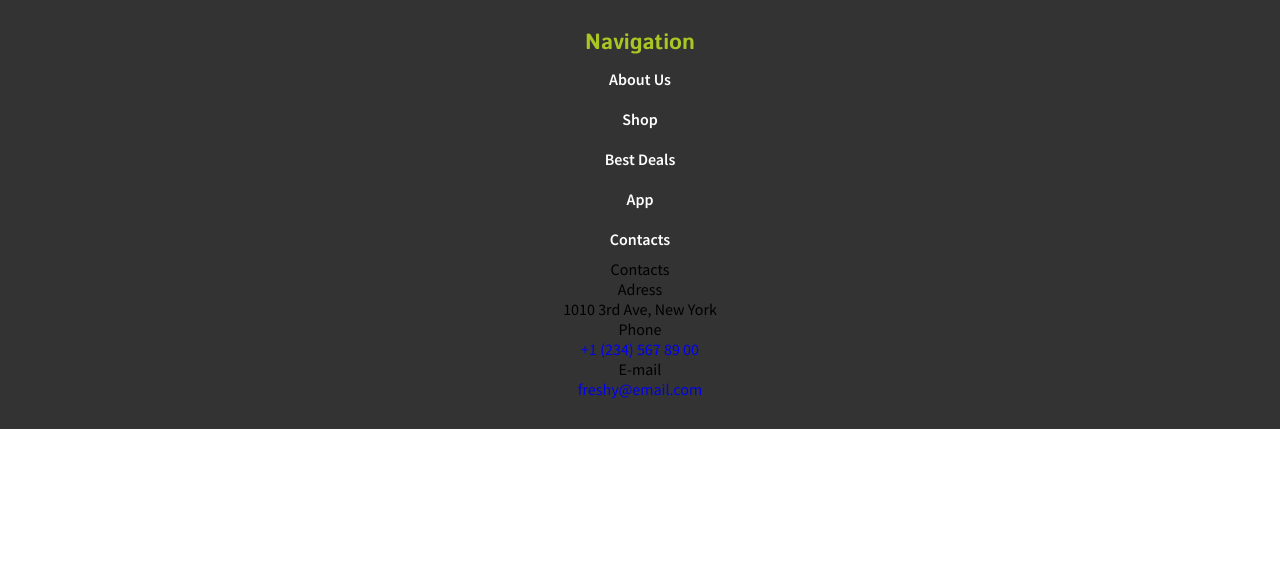
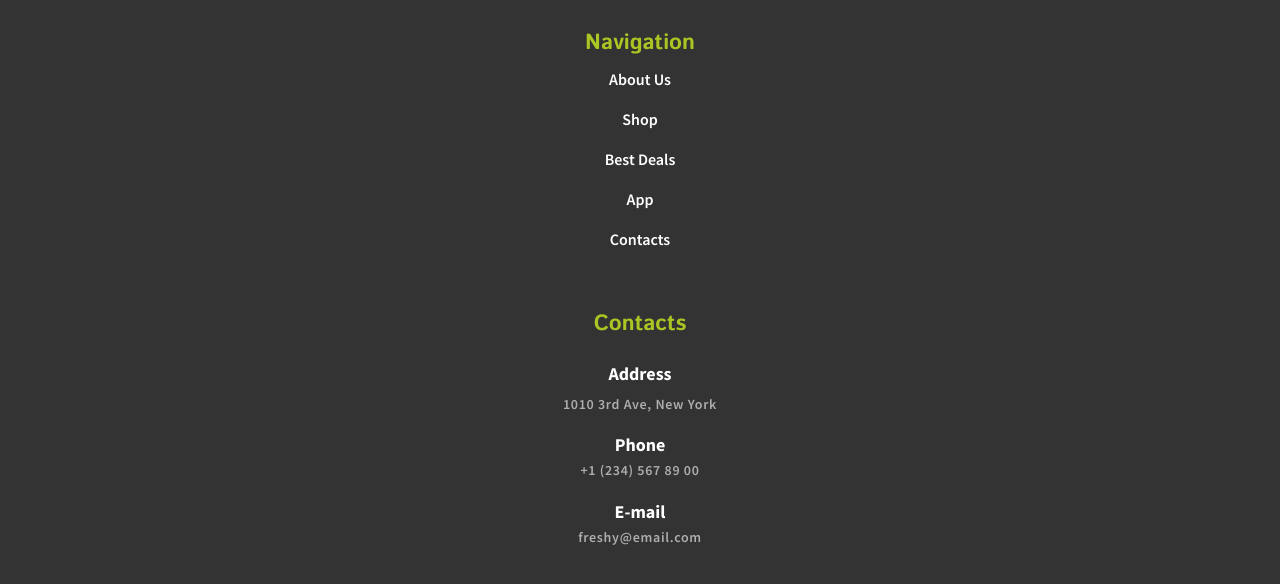
Before and after one commit to pumba299/Food-Market-Website, a plain HTML site: page index.html in a window 1280 px wide. Shown: the part 11045-11629 px from the top of the page. Before the commit the page ends 11474 px from the top, so only its background shows below. Drawn offline with Linux system fonts and the light colour scheme.

Commit message:
footer block

```diff
--- a/css/index-main.css
+++ b/css/index-main.css
@@ -1054,7 +1054,7 @@
     margin-top: 50px;
     padding: 0 15px;
 }
-.footer__nav-text {
+.footer__content-text {
     font-size: 22px;
     line-height: 1.4;
     letter-spacing: 0;
@@ -1073,3 +1073,27 @@
     color: var(--button-light-color);
     font-weight: 600;
 }
+.footer__contacts-block {
+    margin-top: 50px;
+    padding: 0 15px;
+}
+.footer__contacts-menu {
+    margin-top: 20px;
+}
+.footer__contact-item {
+    margin-bottom: 16px;
+}
+.footer__contact-text {
+    font-size: 18px;
+    line-height: 1.56;
+    font-weight: bold;
+    color: var(--button-light-color);
+}
+.footer__contact-text-body {
+    margin-top: 5px;
+    font-size: 14px;
+    line-height: 1.6;
+    letter-spacing: .05em;
+    font-weight: 600;
+    color: var(--shade-text-color);
+}
--- a/index.html
+++ b/index.html
@@ -1195,7 +1195,7 @@
                         </div>
                     </div>
                     <div class="footer__nav-block">
-                        <p class="footer__nav-text">
+                        <p class="footer__content-text">
                             <span>Navigation</span>
                         </p>
                         <nav class="footer__nav-menu">
@@ -1207,12 +1207,12 @@
                         </nav>
                     </div>
                     <div class="footer__contacts-block">
-                        <p class="footer__contacts-text">
+                        <p class="footer__content-text">
                             <span>Contacts</span>
                         </p>
                         <div class="footer__contacts-menu">
                             <div class="footer__contact-item">
-                                <p class="footer__contact-text"><span>Adress</span></p>
+                                <p class="footer__contact-text"><span>Address</span></p>
                                 <p class="footer__contact-text-body"><span>1010 3rd Ave, New York</span></p>
                             </div>
                             <div class="footer__contact-item">
@@ -1224,6 +1224,9 @@
                                 <a class="footer__contact-text-body" href="mailto:freshy@email.com" data-action="email"><span>freshy@email.com</span></a>
                             </div>
                         </div>
+                    </div>
+                    <div class="footer__subscribe-form">
+
                     </div>
                 </div>
             </div>
```
